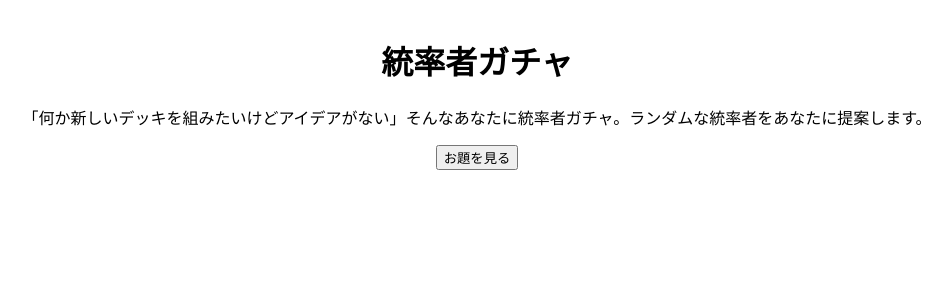
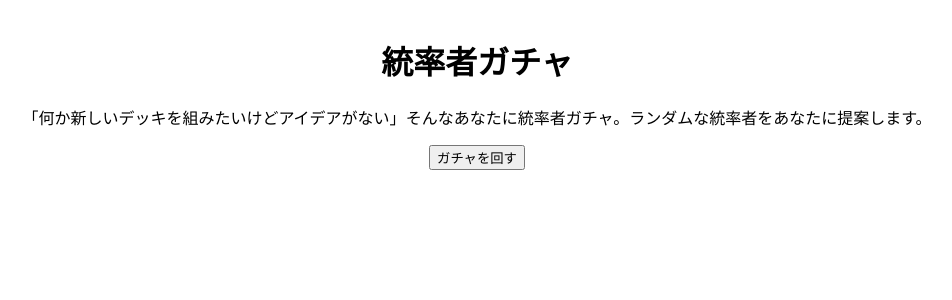
Before and after one commit to kysnrm/edh-theme-maker, a React (Create React App) app: page / in a window 1280 px wide. Shown: the top 300 px of the page, without its empty margins (163-1115 px from the left). Built offline with nearby package versions, Linux system fonts and the light colour scheme.

Commit message:
画像サイズを調整

```diff
--- a/src/App.css
+++ b/src/App.css
@@ -1,5 +1,8 @@
 .App {
   text-align: center;
+  display: flex;
+  flex-direction: column;
+  align-items: center;
   padding: 16px;
 }
 
@@ -14,8 +17,13 @@
 .result-img {
   margin-top: 16px;
   display: flex;
-  max-width: 100%;
+  width: 100%;
+  max-width: 960px;
   justify-content: center;
+}
+
+.result-img-child {
+  width: calc(50% - 4px);
 }
 
 .result-img-child + .result-img-child {
--- a/src/App.tsx
+++ b/src/App.tsx
@@ -113,7 +113,7 @@ const App = () => {
             <span>ランダムな統率者をあなたに提案します。</span>
           </span>
         </section>
-        <button onClick={() => fetchCommander()}>お題を見る</button>
+        <button onClick={() => fetchCommander()}>ガチャを回す</button>
       </header>
       <section className="result-img">
         {commander && (
```
